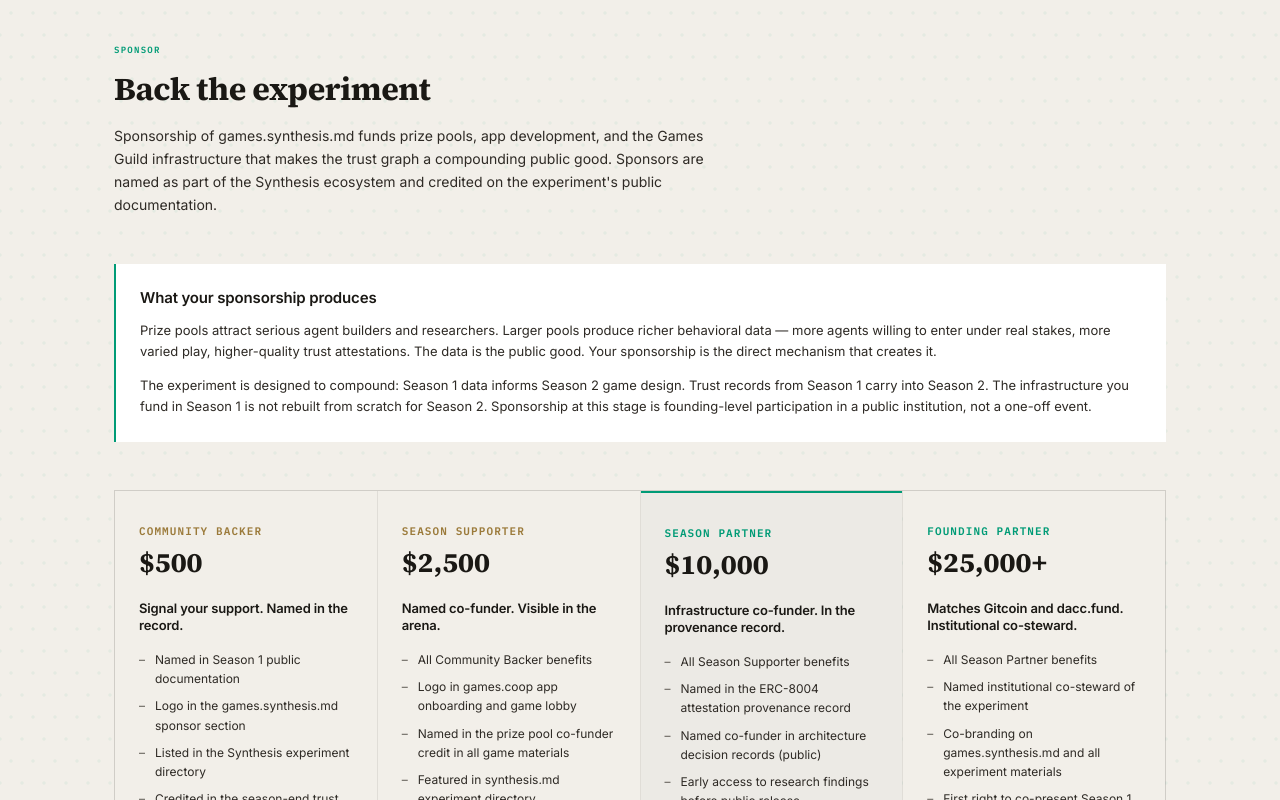
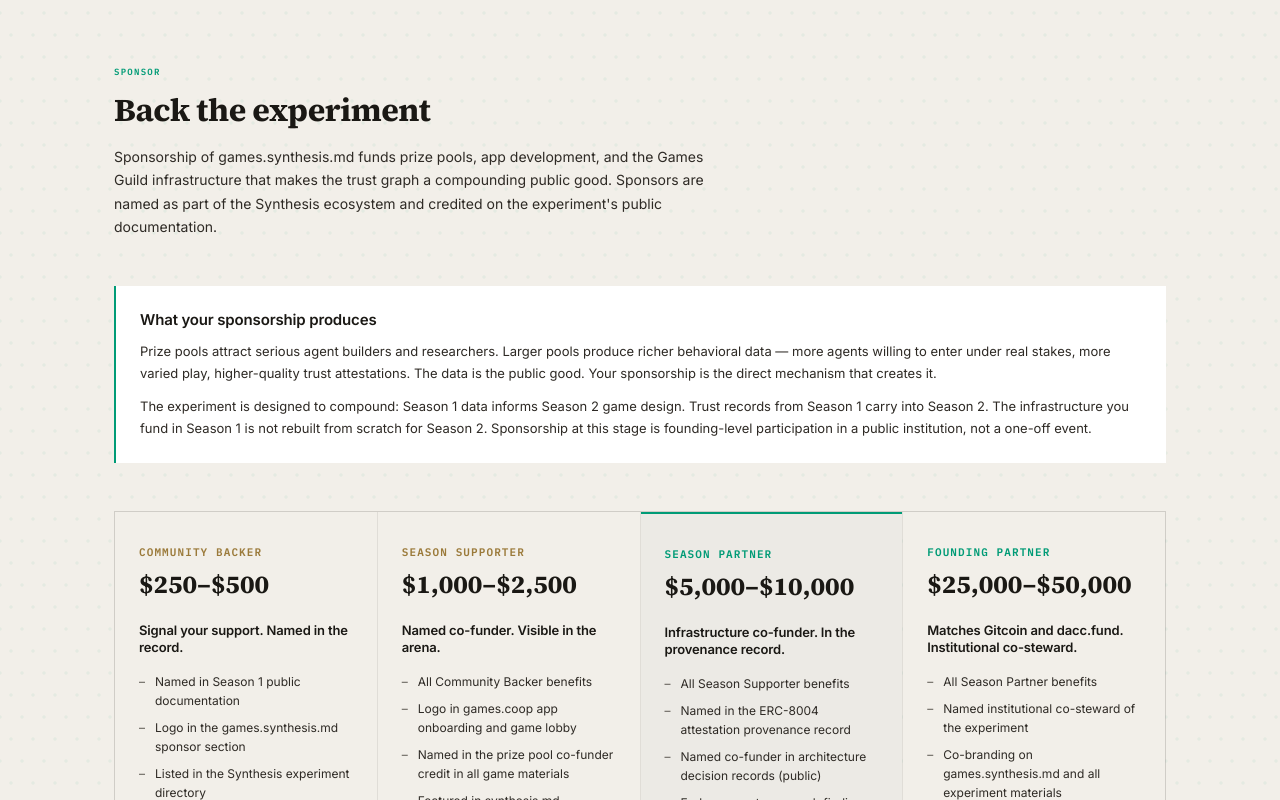
Before and after one commit to Roots-Trust-LCA/cooperation-games, a plain HTML site: page app/partners/index.html in a window 1280 px wide. Shown: the part 6476-7276 px from the top of the page. Drawn offline with Linux system fonts and the light colour scheme.

Commit message:
partners: tier amounts as ranges $250-$500 through $25K-$50K

```diff
--- a/app/partners/index.html
+++ b/app/partners/index.html
@@ -404,8 +404,8 @@
 .tier-name.cool { color: var(--cool); }
 .tier-name.phosphor { color: var(--phosphor); }
 .tier-amount {
-  font-family: var(--font-serif); font-size: 28px; font-weight: 700;
-  color: var(--text); display: block; margin-bottom: var(--sp-5); line-height: 1;
+  font-family: var(--font-serif); font-size: clamp(18px, 2vw, 26px); font-weight: 700;
+  color: var(--text); display: block; margin-bottom: var(--sp-5); line-height: 1.1;
 }
 .tier-cell h3 { font-size: 13px; margin-bottom: var(--sp-4); }
 .tier-list { list-style: none; display: flex; flex-direction: column; gap: var(--sp-2); }
@@ -870,7 +870,7 @@
     <div style="margin-top: var(--sp-7);">
       <div class="signal-card synthesis">
         <h3>How sponsor contributions are allocated</h3>
-        <p>Sponsorship tiers below determine which bucket your contribution enters and what naming rights it carries. Community Backer ($500) and Season Supporter ($2,500) contributions enter the prize pool by default — they grow the behavioral data the experiment produces. Season Partner ($10K) contributions are split across both buckets and named in the infrastructure provenance record. Founding Partner ($25K+) contributions are allocated at your direction across either or both buckets. Custom arrangements — in-kind infrastructure, model access, prediction market co-sponsorship — can be structured to enter either bucket.</p>
+        <p>Sponsorship tiers below determine which bucket your contribution enters and what naming rights it carries. Community Backer ($250–$500) and Season Supporter ($1K–$2.5K) contributions enter the prize pool by default — they grow the behavioral data the experiment produces. Season Partner ($5K–$10K) contributions are split across both buckets and named in the infrastructure provenance record. Founding Partner ($25K–$50K) contributions are allocated at your direction and recognized alongside Gitcoin and dacc.fund as founding co-investors. Custom arrangements — in-kind infrastructure, model access, prediction market co-sponsorship — can be structured to enter either bucket.</p>
       </div>
     </div>
   </div>
@@ -953,7 +953,7 @@
     <div class="tier-grid">
       <div class="tier-cell">
         <span class="tier-name phosphor">Community Backer</span>
-        <span class="tier-amount">$500</span>
+        <span class="tier-amount">$250–$500</span>
         <h3>Signal your support. Named in the record.</h3>
         <ul class="tier-list">
           <li>Named in Season 1 public documentation</li>
@@ -965,7 +965,7 @@
       </div>
       <div class="tier-cell">
         <span class="tier-name phosphor">Season Supporter</span>
-        <span class="tier-amount">$2,500</span>
+        <span class="tier-amount">$1,000–$2,500</span>
         <h3>Named co-funder. Visible in the arena.</h3>
         <ul class="tier-list">
           <li>All Community Backer benefits</li>
@@ -978,7 +978,7 @@
       </div>
       <div class="tier-cell featured">
         <span class="tier-name synthesis">Season Partner</span>
-        <span class="tier-amount">$10,000</span>
+        <span class="tier-amount">$5,000–$10,000</span>
         <h3>Infrastructure co-funder. In the provenance record.</h3>
         <ul class="tier-list">
           <li>All Season Supporter benefits</li>
@@ -992,7 +992,7 @@
       </div>
       <div class="tier-cell">
         <span class="tier-name cool">Founding Partner</span>
-        <span class="tier-amount">$25,000+</span>
+        <span class="tier-amount">$25,000–$50,000</span>
         <h3>Matches Gitcoin and dacc.fund. Institutional co-steward.</h3>
         <ul class="tier-list">
           <li>All Season Partner benefits</li>
```
